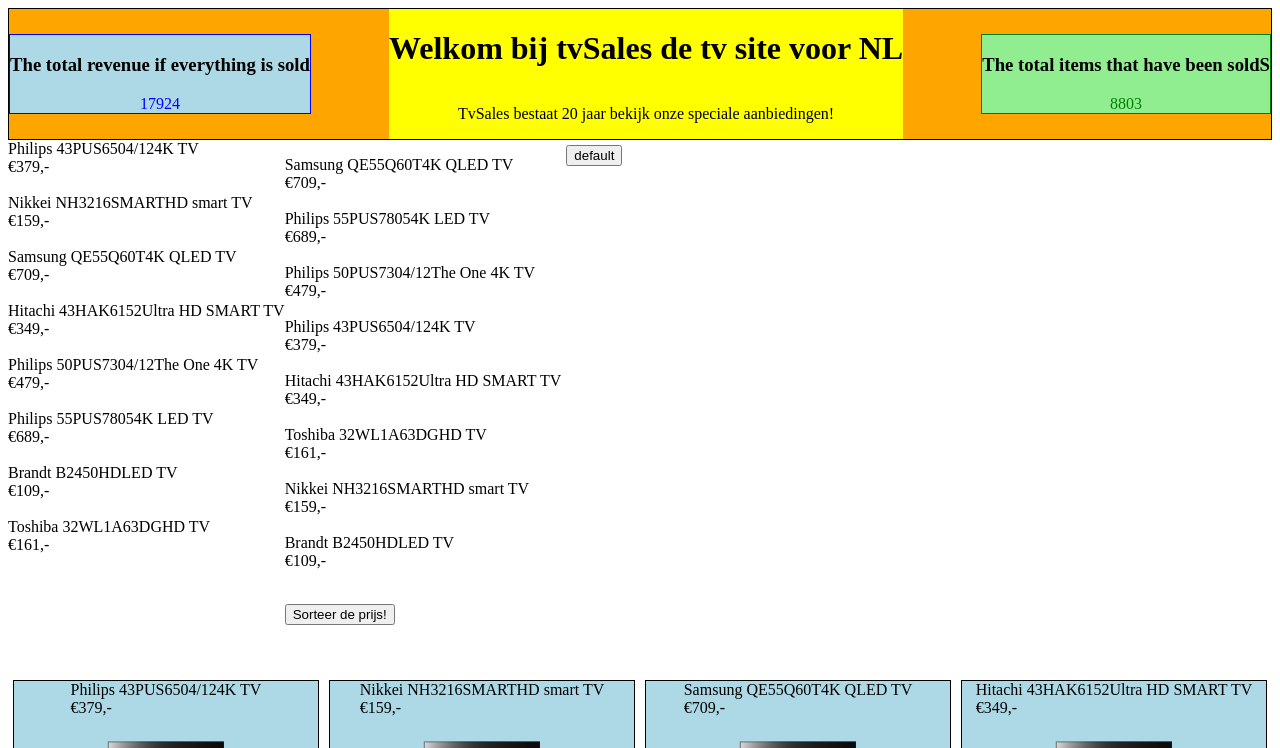
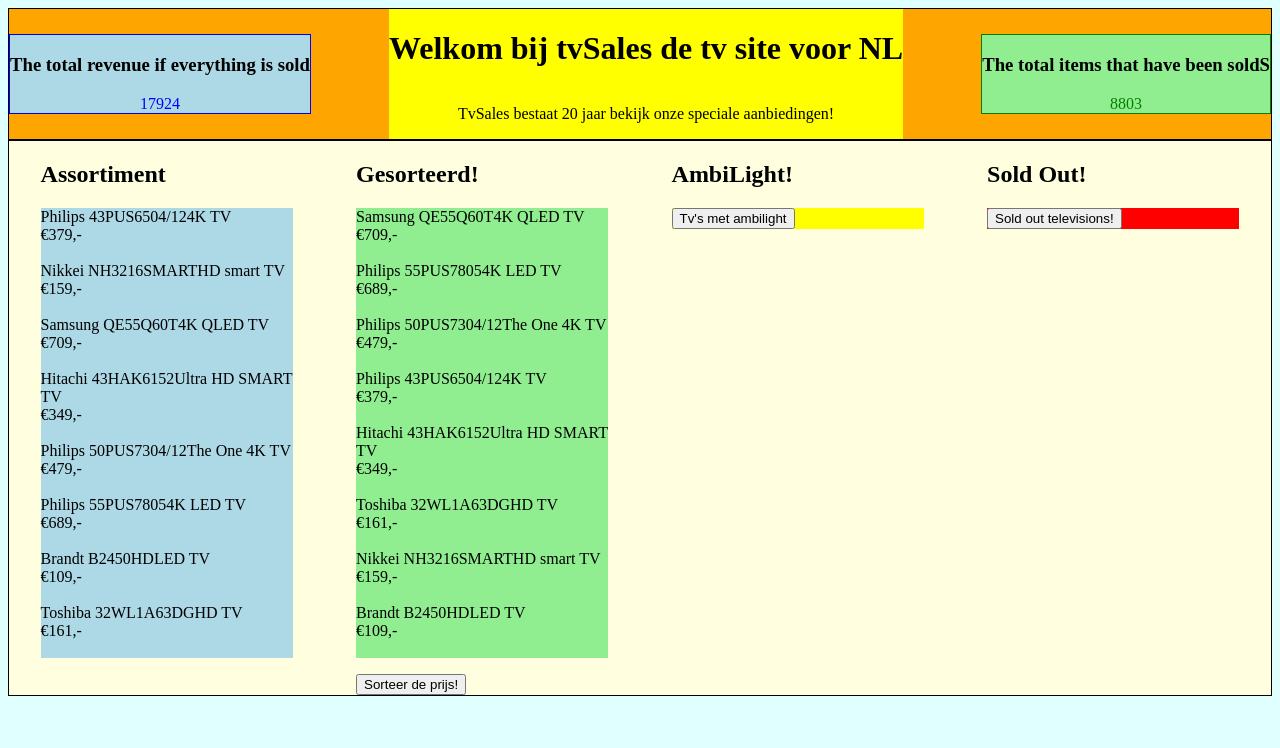
Before and after one commit to wil004/Tech-it-easy, a plain HTML site: page index.html in a window 1280 px wide. Both pictures are taken after a click on the button "Sorteer de prijs!". Shown: the top 748 px of the page. Drawn offline with Linux system fonts and the light colour scheme.

Commit message:
Finished tech it easy!

```diff
--- a/index.html
+++ b/index.html
@@ -26,17 +26,35 @@
 </div>
 
 <div class="televisions">
-<div id="printTelevisions">
+    <div class="flexbox">
+        <h2>Assortiment</h2>
+<div class="printTelevisions">
+    <p id="printTelevisions"></p>
 </div>
+    </div>
 
 
-<div>
+    <div class="flexbox">
+        <h2>Gesorteerd!</h2>
+<div class="sortedTelevisions">
     <p id="sort"></p>
-    <button class="text" onclick="myFunction()" >Sorteer de prijs!</button>
+    <button class="text" onclick="sortFunction()" >Sorteer de prijs!</button>
 </div>
-    <form>
-        <input type="button" value="default" id="default" />
-    </form>
+        </div>
+    <div class="flexbox">
+        <h2>AmbiLight!</h2>
+    <div class="ambilight">
+        <p id="ambilight"></p>
+        <button class="text" onclick="ambiLightFunction()">Tv's met ambilight</button>
+    </div>
+        </div>
+    <div class="flexbox">
+        <h2>Sold Out!</h2>
+        <div class="soldOut">
+            <p id="soldOut"></p>
+            <button class="text" onclick="soldOutFunction()">Sold out televisions!</button>
+        </div>
+    </div>
 </div>
 
 
@@ -122,6 +140,10 @@
         </div>
     </div>
 
+<footer>
+    <h4>Website made by William Meester</h4>
+</footer>
+
 </body>
 <script src="novi.js" ></script>
 </html>
--- a/novi.js
+++ b/novi.js
@@ -172,26 +172,15 @@
 
 
 
-// console.log(totalrevenue);
 
-    function tvType(object) {
-        let brand = object.brand;
-        let type = object.type;
-        let name1 = object.name;
-        return brand + ', ' + type + ', ' + name1
-    }
 
-    const tvType2 = tvType(inventory[2]) + ' ' + tvType(inventory[4]);
 
 // Opdracht 1a: Hoeveel exemplaren moeten we nog verkopen? Schrijf een functie die dit berekent.
 
     let total = 0;
-
     inventory.forEach(item => {
-        total += item.originalStock - item.sold;
-
+        total = item.originalStock - item.sold + total;
     });
-
 
 //Opdracht 2a: Gebruik een array-methode om een array te maken met alle tv-type namen.
 
@@ -209,19 +198,42 @@
             soldOut.push(item.type);
         }
     });
-// console.log(soldOut)
+ console.log(soldOut)
+
+
+// Een functie om een uitklapbare button te maken.
+
+const soldOutTelevisions = (array) => {
+    let soldOutTv = 'Deze televisies zijn helaas uitverkocht: <br><br>';
+    for (let i = 0; i < array.length; i++) {
+        soldOutTv = soldOutTv + '-' + array[i] + '<br><br>';
+    }
+    return soldOutTv
+}
+
+
 
 //Opdracht 2c: Gebruik een array-methode om alle tv's te verzamelen (de hele objecten) die over AmbiLight beschikken.
 
 
-let ambiLight = [];
-inventory.forEach(item => {
-    if ((item.options.ambiLight) === true) {
-        ambiLight.push(item);
-    }
+
+const ambiLight = inventory.filter(item => {
+    return item.options.ambiLight;
 });
 
 
+// Een functie om een uitklapbare button te maken.
+
+const ambiLightOption = (array) => {
+    let ambiLight1 = '';
+    for (let i = 0; i < array.length; i++) {
+        ambiLight1 = array[i].brand + ' ' + array[i].type + array[i].name + "<br>" +'€' + array[i].price + ",- <br>"
+            + "Television has ambiLight:" + ' ' + array[i].options.ambiLight + "<br><br><br>" + ambiLight1;
+    }
+    return ambiLight1
+}
+
+console.log(ambiLightOption(ambiLight))
 
 //Opdracht 2d: Schrijf een functie die alle tv's van laagste naar hoogste prijs sorteert.
 
@@ -229,9 +241,11 @@
         return a.price - b.price;
     }
 
+// Een functie om een uitklapbare button te maken.
+
     const sorted = (array) => {
         inventory.sort(sorteer1);
-        let sortedInventory = [];
+        let sortedInventory = '';
         for (let i = 0; i < array.length; i++) {
             sortedInventory = array[i].brand + ' ' + array[i].type + array[i].name + "<br>" +'€' + array[i].price + ",- <br><br>"
             + sortedInventory;
@@ -369,10 +383,17 @@
 
 
 
-        function myFunction() {
+        function sortFunction() {
             document.getElementById("sort").innerHTML = sorted(inventory);
         }
 
+        function ambiLightFunction() {
+    document.getElementById("ambilight").innerHTML = ambiLightOption(ambiLight);
+        }
+
+        function soldOutFunction() {
+    document.getElementById("soldOut").innerHTML = soldOutTelevisions(soldOut);
+        }
 
 
 const revenueHtml = document.getElementById('revenue');
--- a/styles.css
+++ b/styles.css
@@ -1,3 +1,7 @@
+body {
+    background-color: lightcyan;
+}
+
 .salesNumbers {
     display: flex;
     align-items: center;
@@ -43,6 +47,37 @@
 
 .televisions {
     display: flex;
+    border: 1px solid black;
+    justify-content: space-around;
+    align-items: start;
+    background-color: lightyellow;
+}
+
+.flexbox {
+    align-items: center;
+    justify-content: center;
+    width: 20%;
+}
+
+#printTelevisions {
+   background-color: lightblue;
+}
+
+p {
+    font-size: 16px;
+}
+
+.sortedTelevisions p {
+    margin-top:  0px;
+    background-color: lightgreen;
+}
+
+.ambilight {
+    background-color: yellow;
+}
+
+.soldOut {
+    background-color: red;
 }
 
 #buttons {
@@ -79,7 +114,8 @@
     background-color: lightblue;
     align-items: center;
     margin: 5px;
-    flex: 1 1 250px;
+    flex: 1 1 200px;
+    flex-wrap: wrap;
 }
 
 
```
